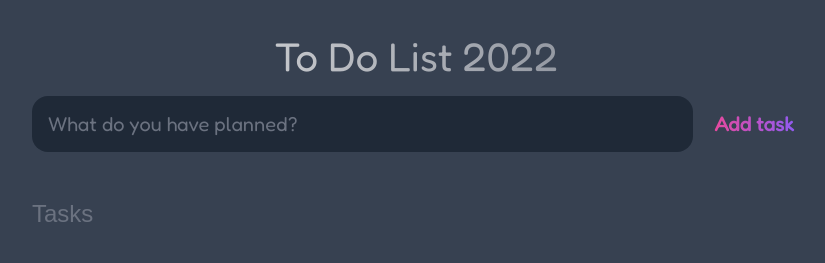
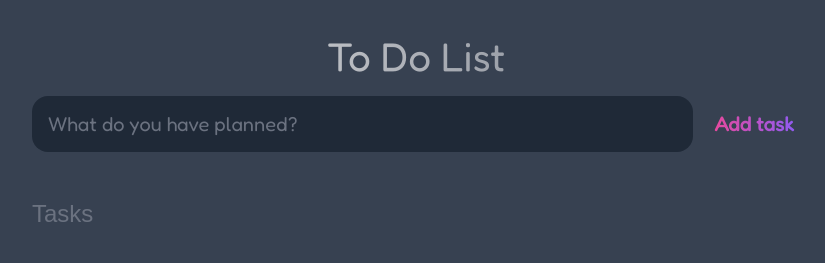
Before and after one commit to UsamaMohamedKhalil/toDoList, a plain HTML site: page index.html in a window 1280 px wide. Shown: the whole page, without its empty margins (224-1049 px from the left). Drawn offline with Linux system fonts and the light colour scheme.

Commit message:
ToDoList change title

```diff
--- a/index.html
+++ b/index.html
@@ -4,7 +4,7 @@
    <meta charset="UTF-8">
    <meta http-equiv="X-UA-Compatible" content="IE=edge">
    <meta name="viewport" content="width=device-width, initial-scale=1.0">
-   <title>TO DO List</title>
+   <title>TO DO LIST</title>
    <link href="https://fonts.googleapis.com/css2?family=Fredoka&family=Nunito:wght@400;700&display=swap" rel="stylesheet">
    <link href="https://fonts.googleapis.com/css2?family=Fredoka&family=Nunito:wght@400;700&display=swap" rel="stylesheet">
    <link rel="stylesheet" href="style.css">
@@ -12,7 +12,7 @@
 <body>
 
    <header>
-      <h1>To Do List 2022</h1>
+      <h1>To Do List</h1>
       <form id="new-task-form">
          <input
             type="text"
```
